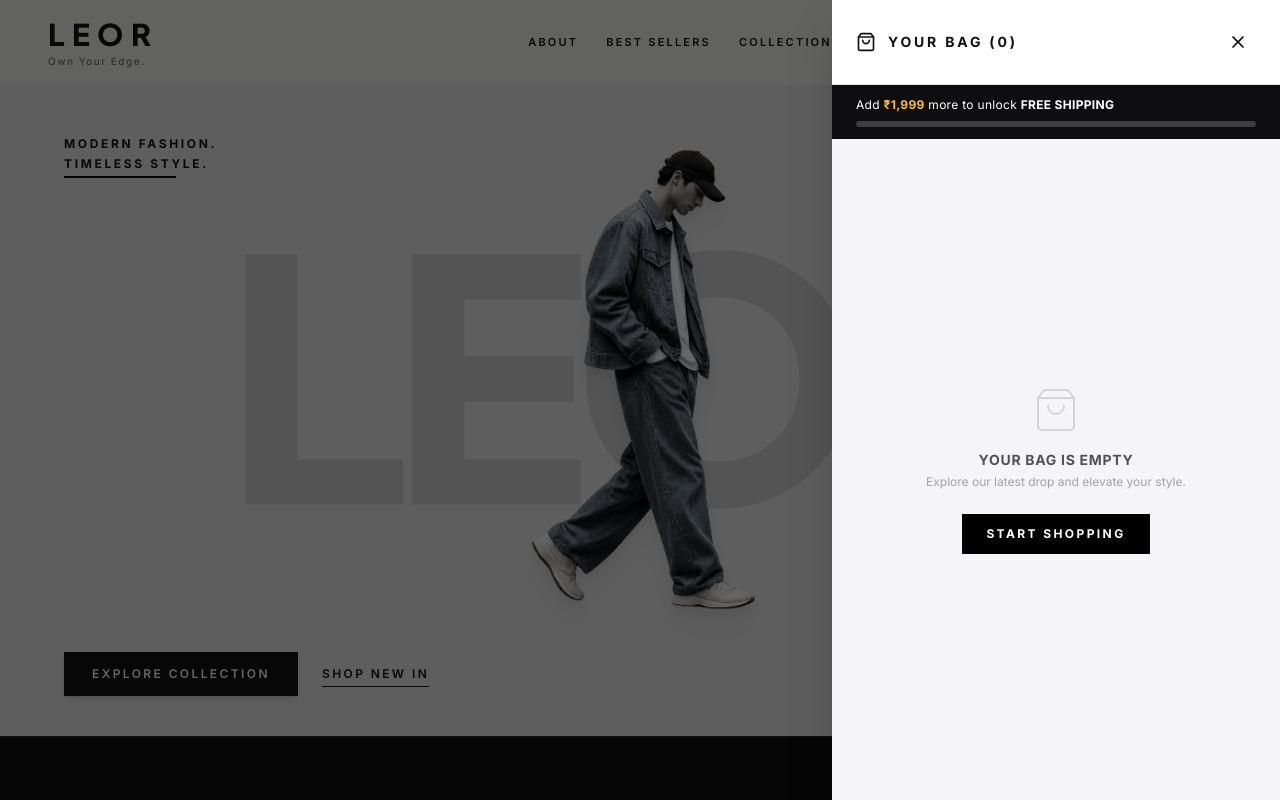
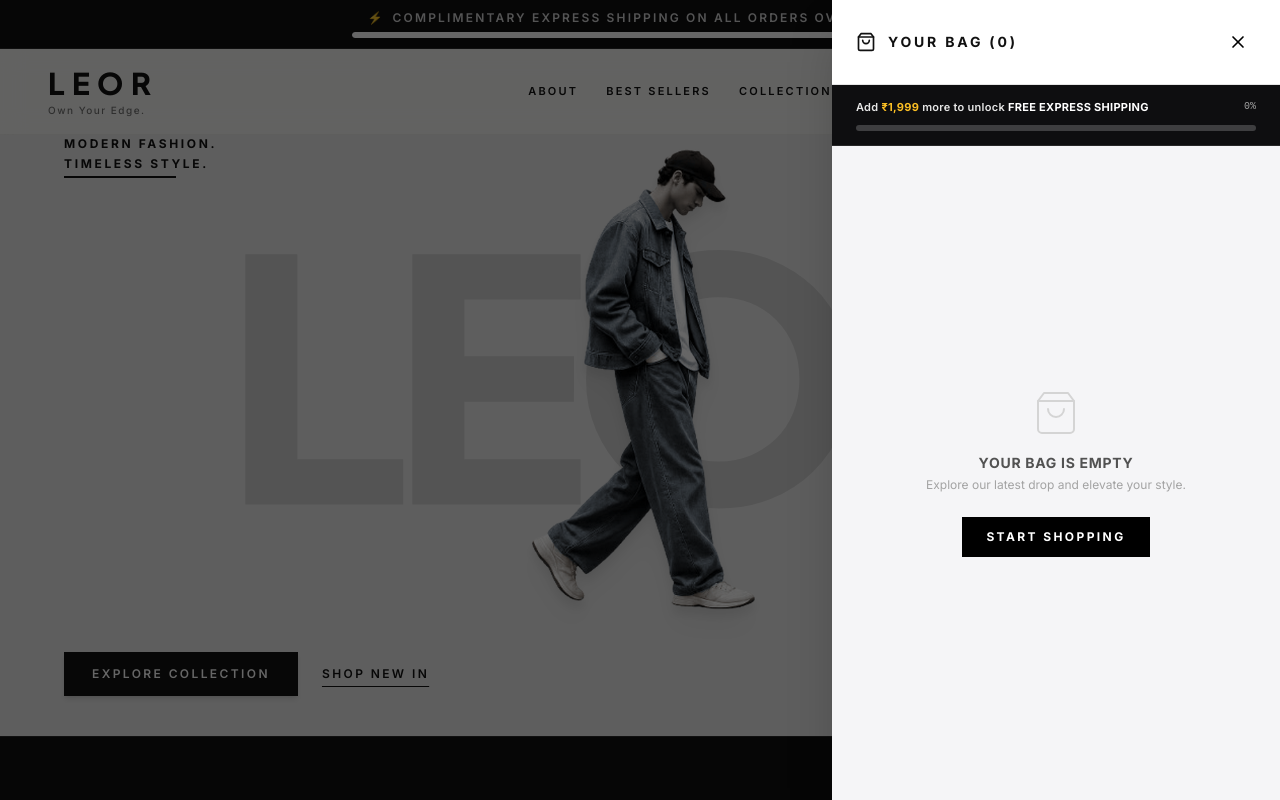
Before and after one commit to varada2315/leor, a React (Vite) app: page / in a window 1280 px wide. Both pictures are taken after a click on the button "Bag". Shown: the top 800 px of the page. Built offline with nearby package versions, Linux system fonts and the light colour scheme; a web font is replaced by a local one.

Commit message:
Add top e-commerce congratulation free shipping banner and progress indicator

```diff
--- a/src/App.tsx
+++ b/src/App.tsx
@@ -12,6 +12,7 @@ import { AboutPage } from './components/AboutPage';
 import { CollectionsPage } from './components/CollectionsPage';
 import { Footer } from './components/Footer';
 import { CartDrawer } from './components/CartDrawer';
+import { AnnouncementBar } from './components/AnnouncementBar';
 import { WishlistDrawer } from './components/WishlistDrawer';
 import { SearchModal } from './components/SearchModal';
 import { QuickViewModal } from './components/QuickViewModal';
@@ -24,6 +25,7 @@ const AppContent: React.FC = () => {
     <div className="min-h-screen bg-[#F8F8F6] flex flex-col font-sans selection:bg-black selection:text-white">
       {/* Fixed Header Wrapper */}
       <header className="fixed top-0 left-0 right-0 z-50 flex flex-col">
+        <AnnouncementBar />
         <Navbar />
       </header>
 
--- /dev/null
+++ b/src/components/AnnouncementBar.tsx
@@ -0,0 +1,45 @@
+import React from 'react';
+import { useStore } from '../context/StoreContext';
+
+export const AnnouncementBar: React.FC = () => {
+  const { cartTotal, setCartOpen } = useStore();
+  const freeShippingThreshold = 1999;
+  const progressPercent = Math.min(100, (cartTotal / freeShippingThreshold) * 100);
+  const remaining = freeShippingThreshold - cartTotal;
+  const isUnlocked = remaining <= 0;
+
+  return (
+    <div
+      onClick={() => setCartOpen(true)}
+      className="bg-[#0e0e10] text-white py-2.5 px-4 cursor-pointer hover:bg-black transition-colors select-none relative overflow-hidden border-b border-white/10"
+    >
+      <div className="max-w-7xl mx-auto flex flex-col items-center justify-center text-center">
+        {isUnlocked ? (
+          <div className="flex items-center justify-center gap-2 font-black text-[11px] sm:text-xs tracking-[0.18em] uppercase text-[#00E676]">
+            <span className="text-sm">🎉</span>
+            <span>YOU HAVE UNLOCKED FREE EXPRESS SHIPPING!</span>
+          </div>
+        ) : cartTotal > 0 ? (
+          <div className="text-[11px] sm:text-xs font-semibold tracking-[0.16em] uppercase text-neutral-200">
+            ADD <span className="font-extrabold text-amber-400">₹{remaining.toLocaleString('en-IN')}</span> MORE TO UNLOCK <span className="font-extrabold text-white underline underline-offset-2">FREE EXPRESS SHIPPING</span>
+          </div>
+        ) : (
+          <div className="text-[11px] sm:text-xs font-semibold tracking-[0.18em] uppercase text-neutral-300 flex items-center justify-center gap-2">
+            <span>⚡</span>
+            <span>COMPLIMENTARY EXPRESS SHIPPING ON ALL ORDERS OVER ₹1,999</span>
+          </div>
+        )}
+
+        {/* Progress Bar under text */}
+        <div className="w-full max-w-xl bg-white/20 h-1.5 rounded-full mt-1.5 overflow-hidden">
+          <div
+            className={`h-full transition-all duration-500 rounded-full ${
+              isUnlocked ? 'bg-[#00E676] shadow-[0_0_8px_#00E676]' : 'bg-white'
+            }`}
+            style={{ width: `${cartTotal > 0 ? progressPercent : 100}%` }}
+          />
+        </div>
+      </div>
+    </div>
+  );
+};
--- a/src/components/CartDrawer.tsx
+++ b/src/components/CartDrawer.tsx
@@ -48,19 +48,25 @@ export const CartDrawer: React.FC = () => {
               </div>
 
               {/* Free Shipping Progress Indicator */}
-              <div className="bg-[#0e0e10] text-white px-6 py-3 text-xs">
+              <div className="bg-[#0e0e10] text-white px-6 py-3.5 text-xs border-b border-white/10">
                 {remainingForFreeShipping > 0 ? (
-                  <p className="tracking-wide">
-                    Add <span className="font-bold text-amber-400">₹{remainingForFreeShipping.toLocaleString('en-IN')}</span> more to unlock <span className="font-bold">FREE SHIPPING</span>
-                  </p>
+                  <div className="flex items-center justify-between">
+                    <p className="tracking-wide text-[11px] font-semibold text-neutral-200">
+                      Add <span className="font-bold text-amber-400">₹{remainingForFreeShipping.toLocaleString('en-IN')}</span> more to unlock <span className="font-bold text-white uppercase">FREE EXPRESS SHIPPING</span>
+                    </p>
+                    <span className="text-[10px] font-mono text-neutral-400">{Math.round(progressPercent)}%</span>
+                  </div>
                 ) : (
-                  <p className="font-bold text-emerald-400 tracking-wide">
-                    🎉 YOU HAVE UNLOCKED FREE EXPRESS SHIPPING!
-                  </p>
+                  <div className="flex items-center gap-2 font-black text-xs tracking-[0.18em] text-[#00E676] uppercase">
+                    <span className="text-sm">🎉</span>
+                    <span>YOU HAVE UNLOCKED FREE EXPRESS SHIPPING!</span>
+                  </div>
                 )}
-                <div className="w-full bg-white/20 h-1.5 rounded-full mt-2 overflow-hidden">
+                <div className="w-full bg-white/20 h-1.5 rounded-full mt-2.5 overflow-hidden">
                   <div
-                    className="bg-white h-full transition-all duration-500 rounded-full"
+                    className={`h-full transition-all duration-500 rounded-full ${
+                      remainingForFreeShipping <= 0 ? 'bg-[#00E676] shadow-[0_0_8px_#00E676]' : 'bg-white'
+                    }`}
                     style={{ width: `${progressPercent}%` }}
                   />
                 </div>
```
